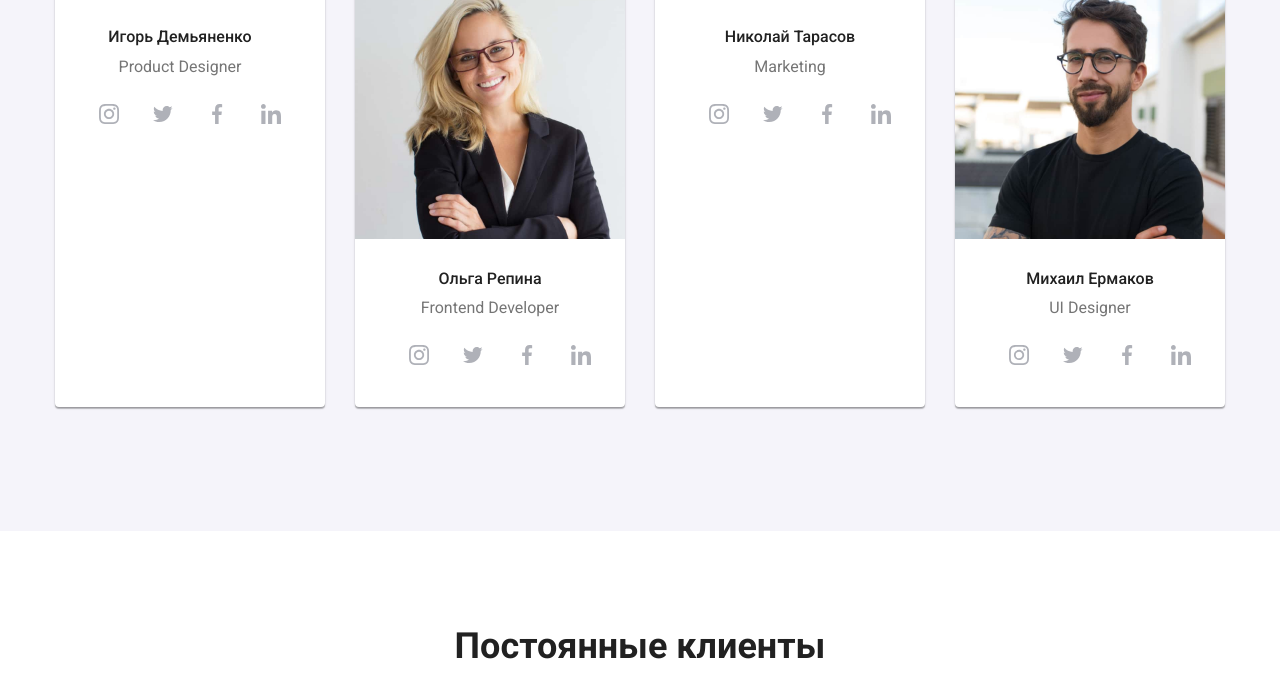
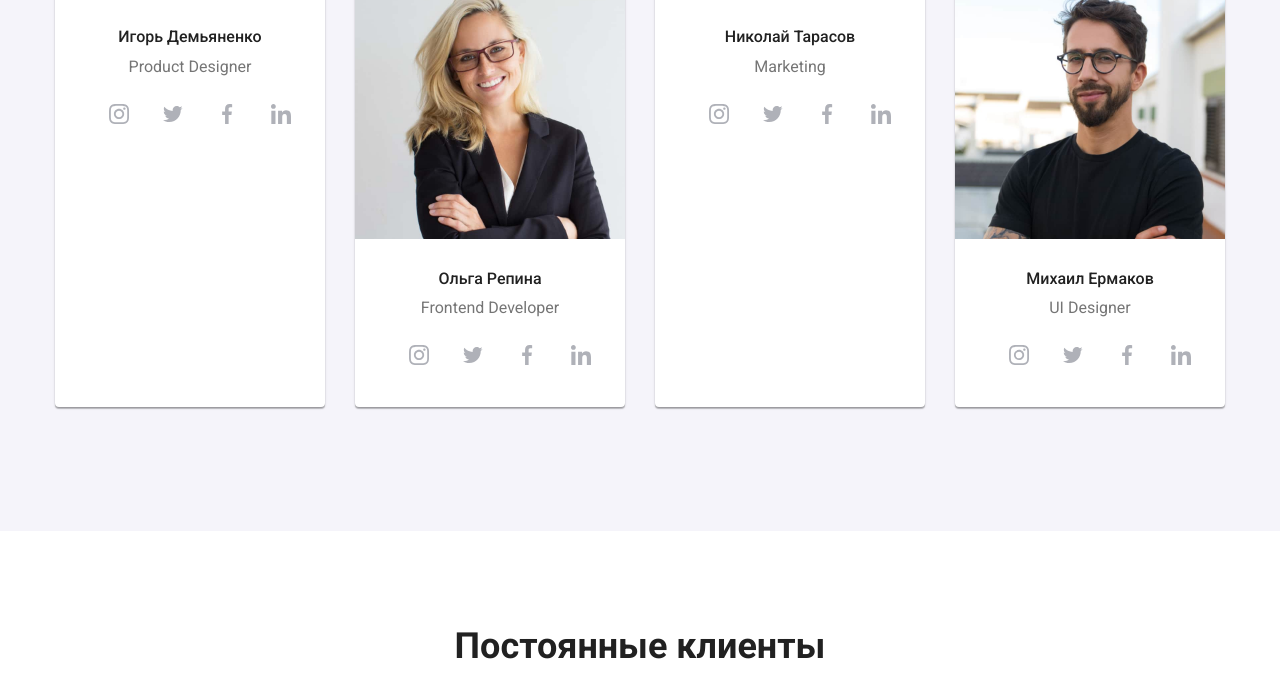
Before and after one commit to Vitaliy28031985/goit-markup-hw-08, a plain HTML site: page index.html in a window 1280 px wide. Shown: the part 1498-2196 px from the top of the page. Drawn offline with nearby package versions, Linux system fonts and the light colour scheme.

Commit message:
pravka 22:35

```diff
--- a/index.html
+++ b/index.html
@@ -14,7 +14,7 @@
         <header class="page-header">
             <div class="container hader-nav">
             <div class="header-menu">
-                <nav class="header-nav">
+
                     <div class="header-menu">
                 <a class="logo" href="./index.html"><span>Web</span><span class="logo--colorcolor-black">Studio</span></a>
                 <button class="menu-button is-open" aria-expanded="false" aria-controls="menu-controls" data-menu-button type="button">
@@ -26,6 +26,7 @@
                 </div>
                     </div>
                     <div class="menu-container" data-menu>
+                        <nav class="header-nav">
                 <ul class="site-nav">
                     <li class="site-nav__link"><a class="current site-nav--padding" href="">Студия</a></li>
                     <li class="site-nav--margin site-nav__link"><a class="site-nav__link site-nav--padding" href="./portfolio.html">Портфолио</a></li>
@@ -152,13 +153,6 @@
             <img class="img-tel" src="./images/igor.jpg" alt="Игорь Демьяненко" width="270">
             </picture>
             <div class="team__employee">
-            <!-- <img
-            srcset="
-            ./images/igor.jpg 1x,
-            ./images/igor@2x.jpg 2x,
-            "
-            class="img-tel" src="./images/igor.jpg" alt="Игорь Демьяненко" width="270"> -->
-            <div class="team__employee magin-igor">
             <h3 class="team__name">Игорь Демьяненко</h3>
             <p class="team__specialty">Product Designer</p>
             <ul class="social">
@@ -200,12 +194,6 @@
                 <source media="(min-width: 1200px)" srcset="./images/olga.jpg 1x, ./images/olga@2x.jpg 2x">
             <img class="img-tel" src="./images/olga.jpg" alt="Ольга Репина" width="270">
             </picture>
-            <!-- <img
-            srcset="
-            ./images/olga.jpg 1x,
-            ./images/olga@2x.jpg 2x,
-            "
-            class="img-tel" src="./images/olga.jpg" alt="Ольга Репина" width="270"> -->
             <div class="team__employee">
             <h3 class="team__name">Ольга Репина</h3>
             <p class="team__specialty">Frontend Developer</p>
@@ -248,12 +236,6 @@
                 <source media="(min-width: 1200px)" srcset="./images/koly.jpg 1x, ./images/koly@2x.jpg 2x">
             <img class="img-tel" src="./images/olga.jpg" alt="Николай Тарасов" width="270">
             </picture>
-            <!-- <img
-            srcset="
-            ./images/koly.jpg 1x,
-            ./images/koly@2x.jpg 2x
-            "
-            class="img-tel" src="./images/koly.jpg" alt="Николай Тарасов" width="270"> -->
             <div class="team__employee">
             <h3 class="team__name">Николай Тарасов</h3>
             <p class="team__specialty">Marketing</p>
@@ -296,12 +278,6 @@
                 <source media="(min-width: 1200px)" srcset="./images/miha.jpg 1x, ./images/miha@2x.jpg 2x">
             <img class="img-tel" src="./images/miha.jpg" alt="Николай Тарасов" width="270">
             </picture>
-            <!-- <img
-            srcset="
-            ./images/miha.jpg 1x,
-            ./images/miha@2x.jpg 2x
-            "
-            class="img-tel" src="./images/miha.jpg" alt="Михаил Ермаков" width="270"> -->
             <div class="team__employee">
             <h3 class="team__name">Михаил Ермаков</h3>
             <p class="team__specialty">UI Designer</p>
--- a/scss/components/_team.scss
+++ b/scss/components/_team.scss
@@ -62,10 +62,6 @@ padding-bottom: 94px;
     @media screen and (min-width: 1200px) {
         height: 428px;
     }
-    .magin-igor {
-        margin-top: -30px;
-        margin-left: -20px;
-    }
         .img-tel {
         @media screen and (max-width: 1199px) {
             margin-bottom: 0px;
```
Also changed, not shown: portfolio.html (+1 -1 lines), css/main.css, css/main.min.css, 2 other files.
